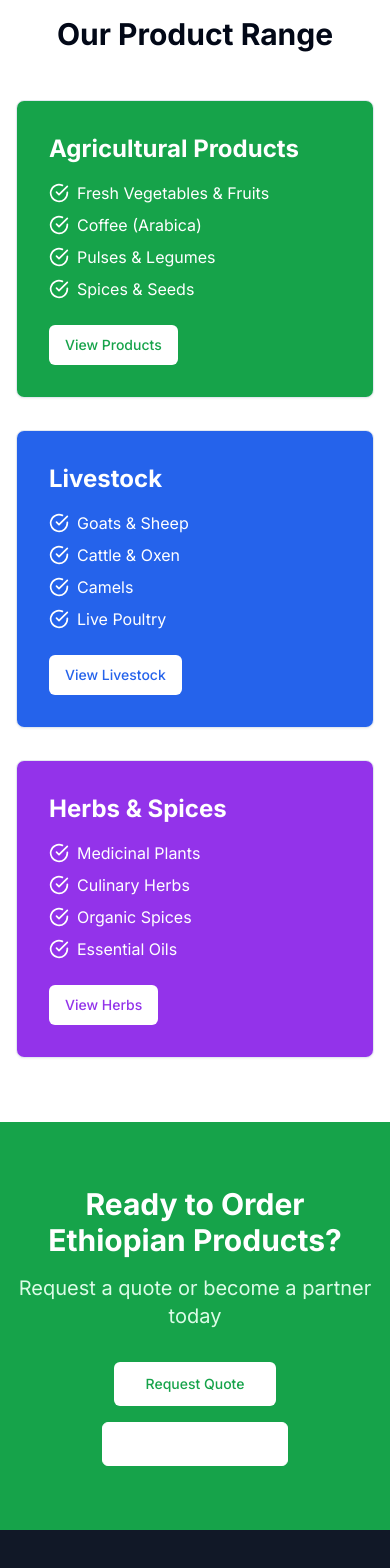
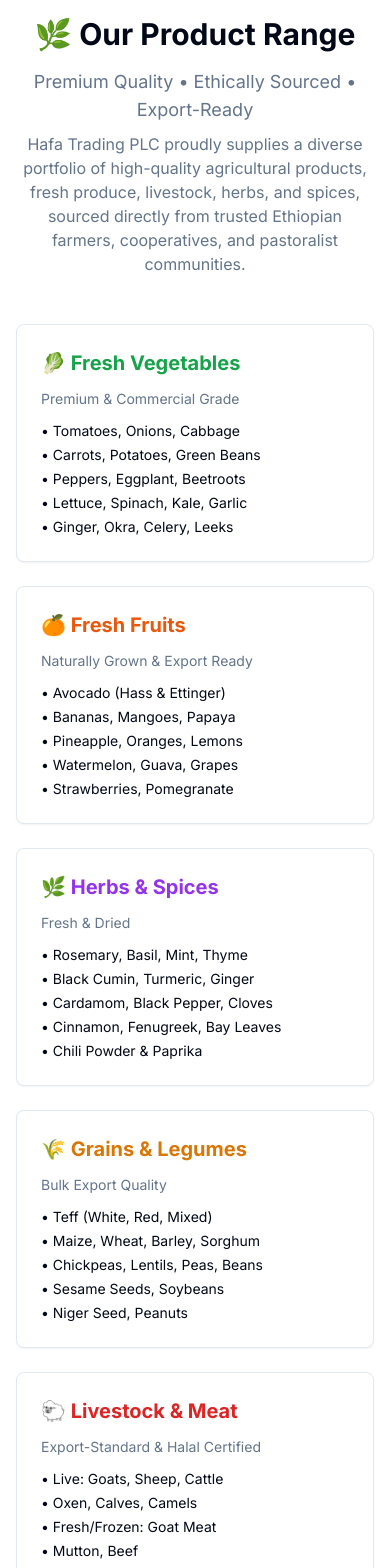
Before and after one commit to contacthafagroup-beep/hafa-trading, a Next.js app: page / in a window 390 px wide. Shown: the part 2300-3868 px from the top of the page. Built offline with nearby package versions, Linux system fonts and the light colour scheme.

Commit message:
Update homepage: Fix mobile button colors and comprehensive product range

```diff
--- a/app/page.tsx
+++ b/app/page.tsx
@@ -49,7 +49,7 @@ export default function HomePage() {
                 </Button>
               </Link>
               <Link href="/contact">
-                <Button size="lg" variant="outline" className="border-white text-white hover:bg-white/10">
+                <Button size="lg" variant="outline" className="border-white text-white hover:bg-white hover:text-blue-600">
                   Contact Us
                 </Button>
               </Link>
@@ -122,84 +122,137 @@ export default function HomePage() {
       </section>
 
       {/* Product Categories */}
-      <section className="py-16">
+      <section className="py-16 bg-white dark:bg-gray-950">
         <div className="container mx-auto px-4">
           <div className="text-center mb-12">
-            <h2 className="text-3xl md:text-4xl font-bold mb-4">Our Product Range</h2>
+            <h2 className="text-3xl md:text-4xl font-bold mb-4">🌿 Our Product Range</h2>
+            <p className="text-lg text-muted-foreground mb-2">Premium Quality • Ethically Sourced • Export-Ready</p>
+            <p className="text-base text-muted-foreground max-w-4xl mx-auto">
+              Hafa Trading PLC proudly supplies a diverse portfolio of high-quality agricultural products, fresh produce,
+              livestock, herbs, and spices, sourced directly from trusted Ethiopian farmers, cooperatives, and pastoralist communities.
+            </p>
           </div>
 
-          <div className="grid md:grid-cols-3 gap-8">
-            <Link href="/export-products?category=agricultural">
-              <Card className="overflow-hidden hover:shadow-xl transition-shadow cursor-pointer">
-                <div className="bg-green-600 text-white p-8">
-                  <h3 className="text-2xl font-bold mb-4">Agricultural Products</h3>
-                  <ul className="space-y-2 mb-6">
-                    {[
-                      'Fresh Vegetables & Fruits',
-                      'Coffee (Arabica)',
-                      'Pulses & Legumes',
-                      'Spices & Seeds'
-                    ].map((item, i) => (
-                      <li key={i} className="flex items-center">
-                        <CheckCircle className="h-5 w-5 mr-2" />
-                        {item}
-                      </li>
-                    ))}
-                  </ul>
-                  <Button className="bg-white text-green-600 hover:bg-green-50">
-                    View Products
-                  </Button>
-                </div>
-              </Card>
-            </Link>
+          <div className="grid md:grid-cols-2 lg:grid-cols-3 gap-6 mb-12">
+            {/* Fresh Vegetables */}
+            <Card className="hover:shadow-lg transition-shadow">
+              <CardContent className="p-6">
+                <h3 className="text-xl font-bold mb-3 text-green-600">🥬 Fresh Vegetables</h3>
+                <p className="text-sm text-muted-foreground mb-3">Premium & Commercial Grade</p>
+                <ul className="text-sm space-y-1">
+                  <li>• Tomatoes, Onions, Cabbage</li>
+                  <li>• Carrots, Potatoes, Green Beans</li>
+                  <li>• Peppers, Eggplant, Beetroots</li>
+                  <li>• Lettuce, Spinach, Kale, Garlic</li>
+                  <li>• Ginger, Okra, Celery, Leeks</li>
+                </ul>
+              </CardContent>
+            </Card>
 
-            <Link href="/export-products?category=livestock">
-              <Card className="overflow-hidden hover:shadow-xl transition-shadow cursor-pointer">
-                <div className="bg-blue-600 text-white p-8">
-                  <h3 className="text-2xl font-bold mb-4">Livestock</h3>
-                  <ul className="space-y-2 mb-6">
-                    {[
-                      'Goats & Sheep',
-                      'Cattle & Oxen',
-                      'Camels',
-                      'Live Poultry'
-                    ].map((item, i) => (
-                      <li key={i} className="flex items-center">
-                        <CheckCircle className="h-5 w-5 mr-2" />
-                        {item}
-                      </li>
-                    ))}
-                  </ul>
-                  <Button className="bg-white text-blue-600 hover:bg-blue-50">
-                    View Livestock
-                  </Button>
-                </div>
-              </Card>
-            </Link>
+            {/* Fresh Fruits */}
+            <Card className="hover:shadow-lg transition-shadow">
+              <CardContent className="p-6">
+                <h3 className="text-xl font-bold mb-3 text-orange-600">🍊 Fresh Fruits</h3>
+                <p className="text-sm text-muted-foreground mb-3">Naturally Grown & Export Ready</p>
+                <ul className="text-sm space-y-1">
+                  <li>• Avocado (Hass & Ettinger)</li>
+                  <li>• Bananas, Mangoes, Papaya</li>
+                  <li>• Pineapple, Oranges, Lemons</li>
+                  <li>• Watermelon, Guava, Grapes</li>
+                  <li>• Strawberries, Pomegranate</li>
+                </ul>
+              </CardContent>
+            </Card>
 
-            <Link href="/export-products?category=herbs">
-              <Card className="overflow-hidden hover:shadow-xl transition-shadow cursor-pointer">
-                <div className="bg-purple-600 text-white p-8">
-                  <h3 className="text-2xl font-bold mb-4">Herbs & Spices</h3>
-                  <ul className="space-y-2 mb-6">
-                    {[
-                      'Medicinal Plants',
-                      'Culinary Herbs',
-                      'Organic Spices',
-                      'Essential Oils'
-                    ].map((item, i) => (
-                      <li key={i} className="flex items-center">
-                        <CheckCircle className="h-5 w-5 mr-2" />
-                        {item}
-                      </li>
-                    ))}
-                  </ul>
-                  <Button className="bg-white text-purple-600 hover:bg-purple-50">
-                    View Herbs
-                  </Button>
-                </div>
-              </Card>
-            </Link>
+            {/* Herbs & Spices */}
+            <Card className="hover:shadow-lg transition-shadow">
+              <CardContent className="p-6">
+                <h3 className="text-xl font-bold mb-3 text-purple-600">🌿 Herbs & Spices</h3>
+                <p className="text-sm text-muted-foreground mb-3">Fresh & Dried</p>
+                <ul className="text-sm space-y-1">
+                  <li>• Rosemary, Basil, Mint, Thyme</li>
+                  <li>• Black Cumin, Turmeric, Ginger</li>
+                  <li>• Cardamom, Black Pepper, Cloves</li>
+                  <li>• Cinnamon, Fenugreek, Bay Leaves</li>
+                  <li>• Chili Powder & Paprika</li>
+                </ul>
+              </CardContent>
+            </Card>
+
+            {/* Grains & Legumes */}
+            <Card className="hover:shadow-lg transition-shadow">
+              <CardContent className="p-6">
+                <h3 className="text-xl font-bold mb-3 text-amber-600">🌾 Grains & Legumes</h3>
+                <p className="text-sm text-muted-foreground mb-3">Bulk Export Quality</p>
+                <ul className="text-sm space-y-1">
+                  <li>• Teff (White, Red, Mixed)</li>
+                  <li>• Maize, Wheat, Barley, Sorghum</li>
+                  <li>• Chickpeas, Lentils, Peas, Beans</li>
+                  <li>• Sesame Seeds, Soybeans</li>
+                  <li>• Niger Seed, Peanuts</li>
+                </ul>
+              </CardContent>
+            </Card>
+
+            {/* Livestock & Meat */}
+            <Card className="hover:shadow-lg transition-shadow">
+              <CardContent className="p-6">
+                <h3 className="text-xl font-bold mb-3 text-red-600">🐑 Livestock & Meat</h3>
+                <p className="text-sm text-muted-foreground mb-3">Export-Standard & Halal Certified</p>
+                <ul className="text-sm space-y-1">
+                  <li>• Live: Goats, Sheep, Cattle</li>
+                  <li>• Oxen, Calves, Camels</li>
+                  <li>• Fresh/Frozen: Goat Meat</li>
+                  <li>• Mutton, Beef</li>
+                  <li>• Liver, Kidney, Tripe</li>
+                </ul>
+              </CardContent>
+            </Card>
+
+            {/* Specialty Products */}
+            <Card className="hover:shadow-lg transition-shadow">
+              <CardContent className="p-6">
+                <h3 className="text-xl font-bold mb-3 text-yellow-600">⭐ Specialty Products</h3>
+                <p className="text-sm text-muted-foreground mb-3">High-Demand Items</p>
+                <ul className="text-sm space-y-1">
+                  <li>• Honey (White, Red, Forest)</li>
+                  <li>• Coffee Beans (Washed/Unwashed)</li>
+                  <li>• Aloe Vera Leaves</li>
+                  <li>• Moringa Leaves & Powder</li>
+                  <li>• Sesame & Niger Seed Oil</li>
+                </ul>
+              </CardContent>
+            </Card>
+          </div>
+
+          <div className="bg-blue-50 dark:bg-blue-950 rounded-lg p-8">
+            <h3 className="text-2xl font-bold mb-4 text-center">🌍 Why Choose Hafa Trading PLC?</h3>
+            <div className="grid md:grid-cols-2 lg:grid-cols-4 gap-4">
+              <div className="flex items-start gap-2">
+                <CheckCircle className="h-5 w-5 text-blue-600 mt-1 flex-shrink-0" />
+                <span className="text-sm">Direct farm sourcing for consistent quality</span>
+              </div>
+              <div className="flex items-start gap-2">
+                <CheckCircle className="h-5 w-5 text-blue-600 mt-1 flex-shrink-0" />
+                <span className="text-sm">Global logistics support (air, sea, road)</span>
+              </div>
+              <div className="flex items-start gap-2">
+                <CheckCircle className="h-5 w-5 text-blue-600 mt-1 flex-shrink-0" />
+                <span className="text-sm">Customized packaging options</span>
+              </div>
+              <div className="flex items-start gap-2">
+                <CheckCircle className="h-5 w-5 text-blue-600 mt-1 flex-shrink-0" />
+                <span className="text-sm">Competitive wholesale pricing</span>
+              </div>
+            </div>
+            <div className="text-center mt-6">
+              <Link href="/export-products">
+                <Button size="lg" className="bg-blue-600 hover:bg-blue-700 text-white">
+                  View All Products
+                  <ArrowRight className="ml-2 h-5 w-5" />
+                </Button>
+              </Link>
+            </div>
           </div>
         </div>
       </section>
@@ -219,8 +272,8 @@ export default function HomePage() {
                 Request Quote
               </Button>
             </Link>
-            <Link href="/contact">
-              <Button size="lg" variant="outline" className="border-white text-white hover:bg-white/10">
+            <Link href="/partnership">
+              <Button size="lg" variant="outline" className="border-white text-white hover:bg-white hover:text-green-600">
                 Become a Partner
               </Button>
             </Link>
```
